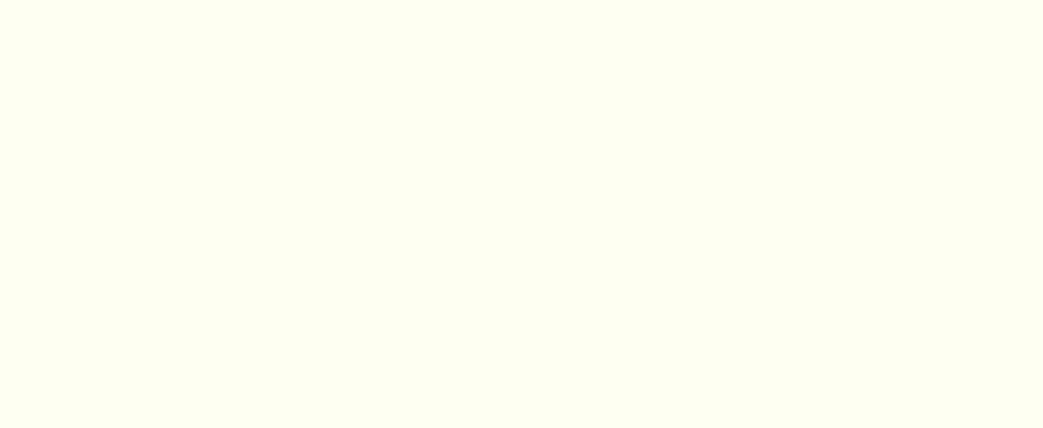
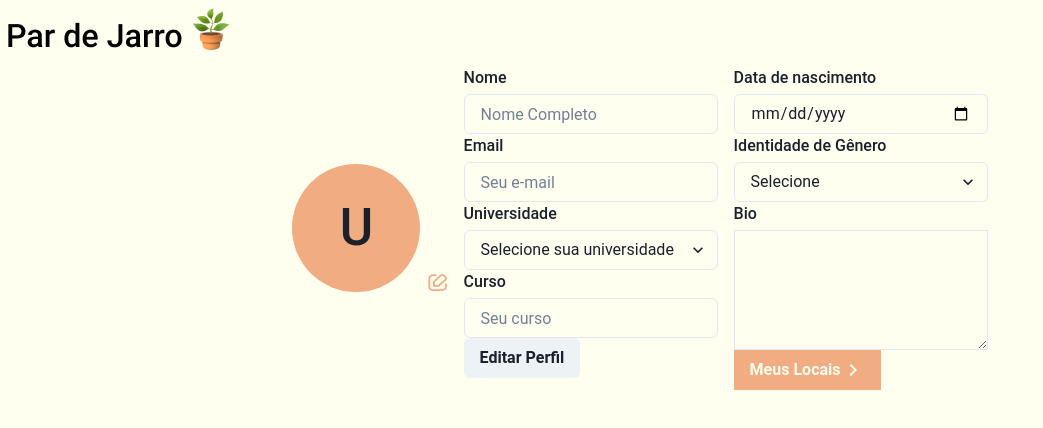
Before and after one commit to Par-de-Jarro/frontend, a React (Create React App) app: page /edit in a window 1280 px wide. Before the commit this address had no page. Shown: the top 428 px of the page, without its empty margins (0-1043 px from the left). Built offline with nearby package versions, Linux system fonts and the light colour scheme.

Commit message:
Create template user page

```diff
--- /dev/null
+++ b/src/components/edit_form/index.tsx
@@ -0,0 +1,82 @@
+import { Input, FormControl, FormLabel, Select, Textarea, Grid, GridItem, Button } from '@chakra-ui/react'
+import React from 'react';
+import ButtonArrow from '../button';
+
+export default function EditForm() {
+    let [value, setValue] = React.useState('')
+
+    let handleInputChange = (e: { target: { value: any; }; }) => {
+        let inputValue = e.target.value
+        setValue(inputValue)
+    }
+
+    let handleSubmit = (e: React.FormEvent<HTMLFormElement>) => {
+        e.preventDefault()
+        //enviar para o back
+    }
+
+    return <form onSubmit={handleSubmit}>
+
+        <Grid templateColumns='repeat(2, 1fr)' gap={4}>
+            <GridItem >
+
+                <FormControl>
+                    <FormLabel mb={1}>Nome</FormLabel>
+                    <Input placeholder='Nome Completo' type='text' />
+                </FormControl>
+
+                <FormControl>
+                    <FormLabel mb={1}>Email</FormLabel>
+                    <Input placeholder='Seu e-mail' type='email' />
+                </FormControl>
+
+                <FormControl>
+                    <FormLabel mb={1}>Universidade</FormLabel>
+                    <Select placeholder='Selecione sua universidade'>
+                        <option>UNIFACISA</option>
+                        <option>UFCG</option>
+                        <option>UEPB</option>
+                    </Select>
+                </FormControl>
+
+                <FormControl>
+                    <FormLabel mb={1}>Curso</FormLabel>
+                    <Input type='text' placeholder='Seu curso' />
+                </FormControl>
+
+                <Button type='submit' >
+                    Editar Perfil
+                </Button>
+
+            </GridItem >
+            <GridItem gap={2}>
+                <FormControl>
+                    <FormLabel mb={1}>Data de nascimento</FormLabel>
+                    <Input type='date' placeholder='DD/MM/AAAA' />
+                </FormControl>
+
+                <FormControl>
+                    <FormLabel mb={1}>Identidade de Gênero</FormLabel>
+                    <Select placeholder='Selecione'>
+                        <option>Mulher (Trans ou Cis)</option>
+                        <option>Homem (Trans ou Cis)</option>
+                        <option>Gênero Não-Binário</option>
+                        <option>Outro</option>
+                    </Select>
+                </FormControl>
+
+                <FormControl>
+                    <FormLabel mb={1}>Bio</FormLabel>
+                    <Textarea
+                        value={value}
+                        onChange={handleInputChange}
+                        size='2xl'
+                        height={120}
+                    />
+                </FormControl>
+
+                <ButtonArrow text='Meus Locais' onClick={() => console.log('Meus Locais')}/>
+            </GridItem >
+        </Grid>
+    </form>
+}
--- /dev/null
+++ b/src/components/edit_icon/index.tsx
@@ -0,0 +1,14 @@
+import { createIcon } from '@chakra-ui/icons'
+
+export const EditIcon = createIcon({
+  displayName: 'EditIcon',
+  viewBox: "0 0 40 36",
+  path: (
+    <path
+      fill='#F1AC81'
+      clipRule="evenodd"
+      fillRule='evenodd'
+      d="M25.5176 1.73739C27.7631 -0.312859 31.4038 -0.312853 33.6494 1.7374L37.8115 5.53765C40.0571 7.58791 40.057 10.912 37.8115 12.9623L23.2721 26.2374C22.9127 26.5656 22.4252 26.75 21.9168 26.75H12.3335C11.2749 26.75 10.4168 25.9665 10.4168 25V16.25C10.4168 15.7858 10.6188 15.3407 10.9782 15.0125L25.5176 1.73739ZM30.9388 4.21227C30.1903 3.52885 28.9767 3.52885 28.2282 4.21227L14.2502 16.9748V23.25H21.1229L35.101 10.4874C35.8495 9.80398 35.8495 8.69594 35.101 8.01253L30.9388 4.21227L31.9377 3.30023L30.9388 4.21227ZM10.4168 3.99996C7.24119 3.99996 4.66683 6.35047 4.66683 9.24996V26.75C4.66683 29.6495 7.24119 32 10.4168 32H29.5835C32.7591 32 35.3335 29.6495 35.3335 26.75V21.5C35.3335 20.5335 36.1916 19.75 37.2502 19.75C38.3087 19.75 39.1668 20.5335 39.1668 21.5V26.75C39.1668 31.5824 34.8762 35.5 29.5835 35.5H10.4168C5.1241 35.5 0.833496 31.5824 0.833496 26.75V9.24996C0.833496 4.41747 5.1241 0.499961 10.4168 0.499961H16.1668C17.2254 0.499961 18.0835 1.28346 18.0835 2.24996C18.0835 3.21646 17.2254 3.99996 16.1668 3.99996H10.4168Z"
+    />
+  ),
+})
--- a/src/components/home_header/index.tsx
+++ b/src/components/home_header/index.tsx
@@ -1,13 +1,18 @@
 import { Flex, Box, ButtonGroup, Button } from '@chakra-ui/react'
+import { Link } from "react-router-dom";
 
 export const HomeHeader = () => {
-    return <Flex minWidth='fit-content' alignItems='center' justify='space-between' p={2}>
+  return <Flex minWidth='fit-content' alignItems='center' justify='space-between' p={2}>
     <Box p={2}>
-      <Button _hover={{bg:'hover'}} bg='white' color='primaryLight' ml={2}>Como funciona</Button>
+      <Button _hover={{ bg: 'hover' }} bg='white' color='primaryLight' ml={2}>Como funciona</Button>
     </Box>
     <ButtonGroup gap={2} mr={4}>
-      <Button _hover={{bg:'hover'}} bg='transparent' color='white'>Login</Button>
-      <Button _hover={{bg:'hover'}} bg='white' color='primaryLight'>Cadastre-se</Button>
+      <Link to="/login">
+        <Button _hover={{ bg: 'hover' }} bg='transparent' color='white'>Login</Button>
+      </Link>
+      <Link to="/register">
+        <Button _hover={{ bg: 'hover' }} bg='white' color='primaryLight'>Cadastre-se</Button>
+      </Link>
     </ButtonGroup>
   </Flex>
 }
--- a/src/components/search_bar/home.tsx
+++ b/src/components/search_bar/home.tsx
@@ -1,6 +1,7 @@
 import { Heading, Input, Box, InputGroup, InputLeftElement, InputRightElement } from '@chakra-ui/react';
-import ButtonArrow from "../Button";
+import ButtonArrow from "../button";
 import { PinIcon } from '../pin_icon';
+import { Link } from 'react-router-dom';
 
 export const HomeSearchBar = () => {
   const handleClick = () => { };
@@ -18,9 +19,11 @@ export const HomeSearchBar = () => {
         <PinIcon ml={2} />
       </InputLeftElement>
       <Input variant='unstyled' size='md' color='#606060' />
-      <InputRightElement mt={2} mr={8}>
-        <ButtonArrow text="Buscar" borderRadius={40} onClick={handleClick} />
-      </InputRightElement>
+      <Link to="/search">
+        <InputRightElement mt={2} mr={8}>
+          <ButtonArrow text="Buscar" borderRadius={40} onClick={handleClick}/>
+        </InputRightElement>
+      </Link>
     </InputGroup>
   </Box>
 }
--- /dev/null
+++ b/src/pages/user/edit/index.tsx
@@ -0,0 +1,31 @@
+import { Box, Avatar, Wrap, WrapItem, Center } from '@chakra-ui/react'
+
+import Logo from "../../../components/logo";
+import { EditIcon } from '../../../components/edit_icon';
+import EditForm from '../../../components/edit_form';
+
+export default function EditUser() {
+
+    return <Box>
+        <Box minW={60} p={2}>
+            <Logo />
+        </Box>
+        <Center gap={4} p={2}>
+            <Wrap>
+                <WrapItem>
+                    <Avatar
+                        size='2xl'
+                        name="User"
+                        bg='primaryLight'
+                    />
+                </WrapItem>
+                <WrapItem alignSelf='end'>
+                    <EditIcon boxSize='1.2em' />
+                </WrapItem>
+            </Wrap>
+            <Wrap>
+                <EditForm />
+            </Wrap>
+        </Center>
+    </Box>
+}
--- a/src/routes.tsx
+++ b/src/routes.tsx
@@ -1,6 +1,7 @@
 import { BrowserRouter, Routes, Route } from 'react-router-dom';
 import UserRegister from '../src/pages/user/register';
 import Home from './pages/home';
+import EditUser from './pages/user/edit';
 
 
 export default function AppRoutes() {
@@ -9,6 +10,7 @@ export default function AppRoutes() {
       <Routes>
         <Route path="/" element={<Home />} />
         <Route path="/register" element={<UserRegister />} />
+        <Route path="/edit" element={<EditUser />} />
       </Routes>
     </BrowserRouter>
   );
```
